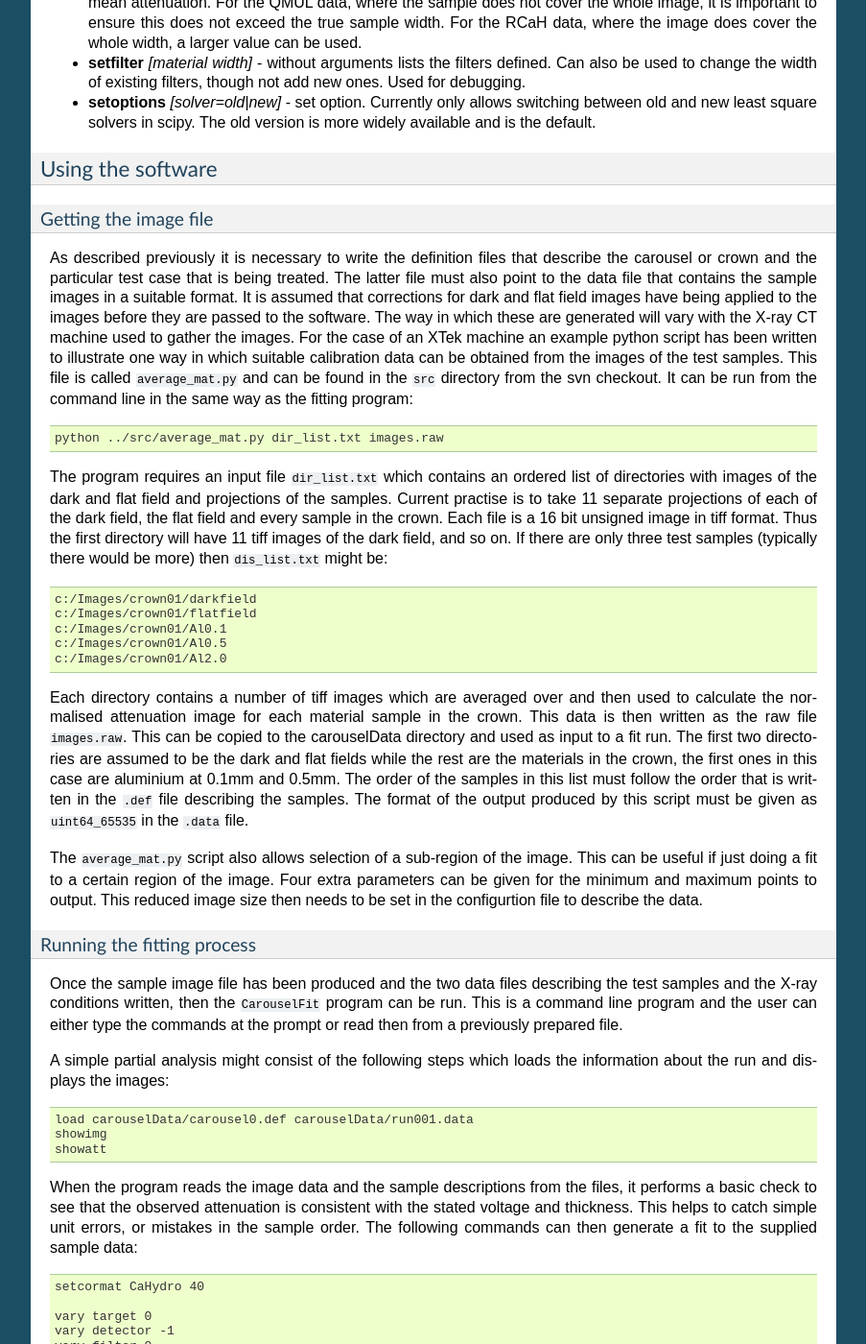
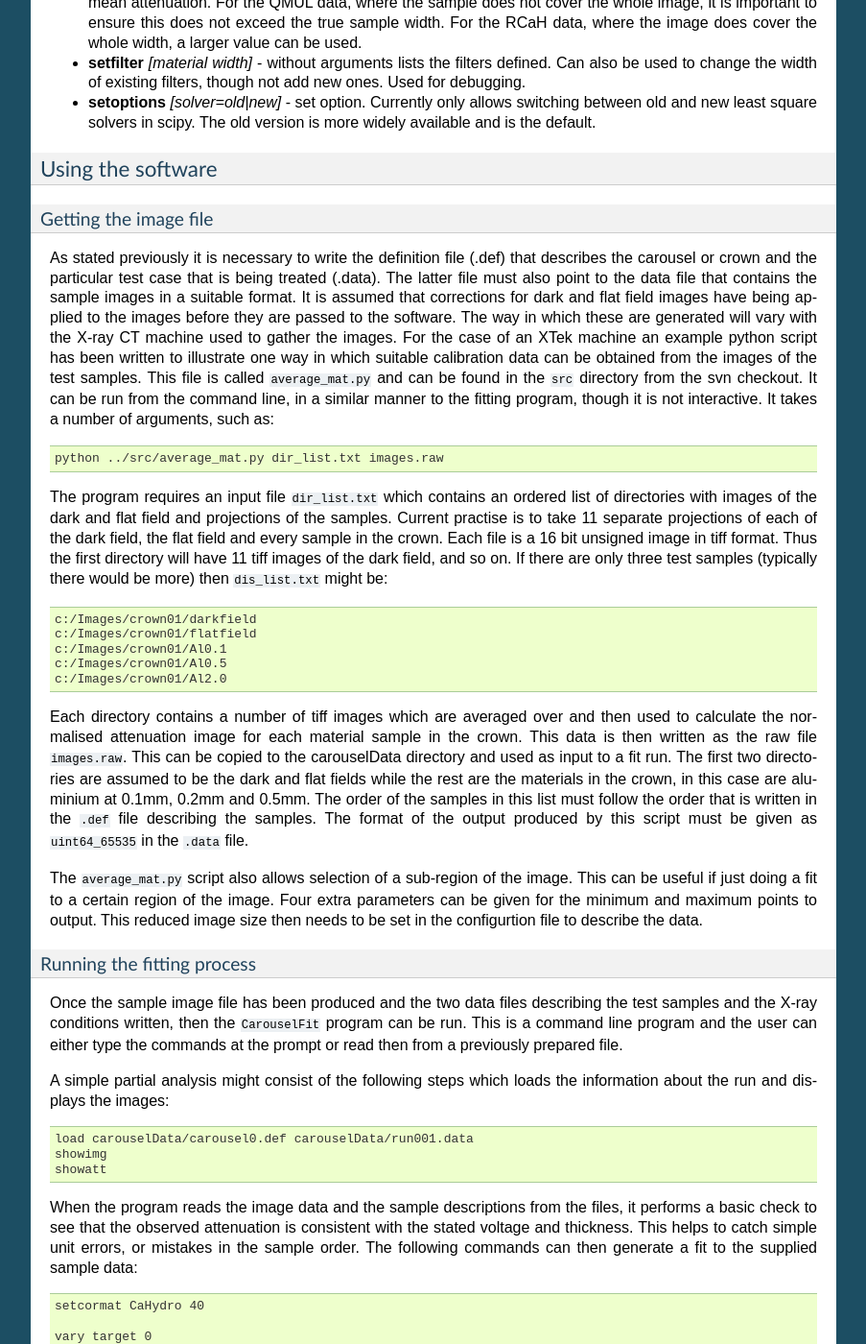
Before and after one commit to vais-ral/CIL-Docs, a Sphinx documentation site: the page built from docs/beamhardening.rst, in a window 1280 px wide and 1400 px high, scrolled down 8406 px. Shown: the whole window at 96% size, without its empty margins (198-1101 px from the left). Built offline with Sphinx 7.4.7, drawn with Linux system fonts in a browser that asks for light colours; some of the changed text lies outside the part shown.

Commit message:
Update beamhardening.rst

```diff
--- a/docs/beamhardening.rst
+++ b/docs/beamhardening.rst
@@ -373,8 +373,8 @@ Using the software
 Getting the image file
 ----------------------
 
-As described previously it is necessary to write the definition files that describe the carousel or crown
-and the particular test case that is being treated.
+As stated previously it is necessary to write the definition file (.def) that describes the carousel or crown
+and the particular test case that is being treated (.data).
 The latter file must also point to the data file that contains the sample images in a suitable format.
 It is assumed that corrections for dark and flat field images have being applied to the images before they are
 passed to the software.
@@ -382,7 +382,8 @@ The way in which these are generated will vary with the X-ray CT machine used to
 For the case of an XTek machine an example python script has been written to illustrate one way in which
 suitable calibration data can be obtained from the images of the test samples.
 This file is called ``average_mat.py`` and can be found in the ``src`` directory from the svn checkout.
-It can be run from the command line in the same way as the fitting program:
+It can be run from the command line, in a similar manner to the fitting program, though it is not interactive.
+It takes a number of arguments, such as:
 
 .. code-block:: console
 
@@ -408,7 +409,7 @@ Each directory contains a number of tiff images which are averaged over and then
 the normalised attenuation image for each material sample in the crown. This data is then
 written as the raw file ``images.raw``. This can be copied to the carouselData directory and
 used as input to a fit run. The first two directories are assumed to be the dark and flat fields
-while the rest are the materials in the crown, the first ones in this case are aluminium at 0.1mm
+while the rest are the materials in the crown, in this case are aluminium at 0.1mm, 0.2mm
 and 0.5mm. The order of the samples in this list must follow the order that is written in the ``.def``
 file describing the samples.
 The format of the output produced by this script must be given as ``uint64_65535`` in the ``.data``
@@ -458,8 +459,8 @@ The following commands can then generate a fit to the supplied sample data:
 
 These commands then set the material and energy to which we wish to correct the data via the **setcormat**
 command, and then alter the default orders of the fit variables.
-The **fitatt** command fits the given initial guess using the lines of the image data, 800, but only every
-10th line.
+The **fitatt** command fits the given initial guess across all the lines of the image data (800)
+but only using every 10th line, which is adequate in most cases.
 This fit may take around a minute to run. Finally the fitted spectrum and correction curve is plotted.
 Note that in this case there is no variation of the fit with line number so only a single correction
 curve will be generated.
```
